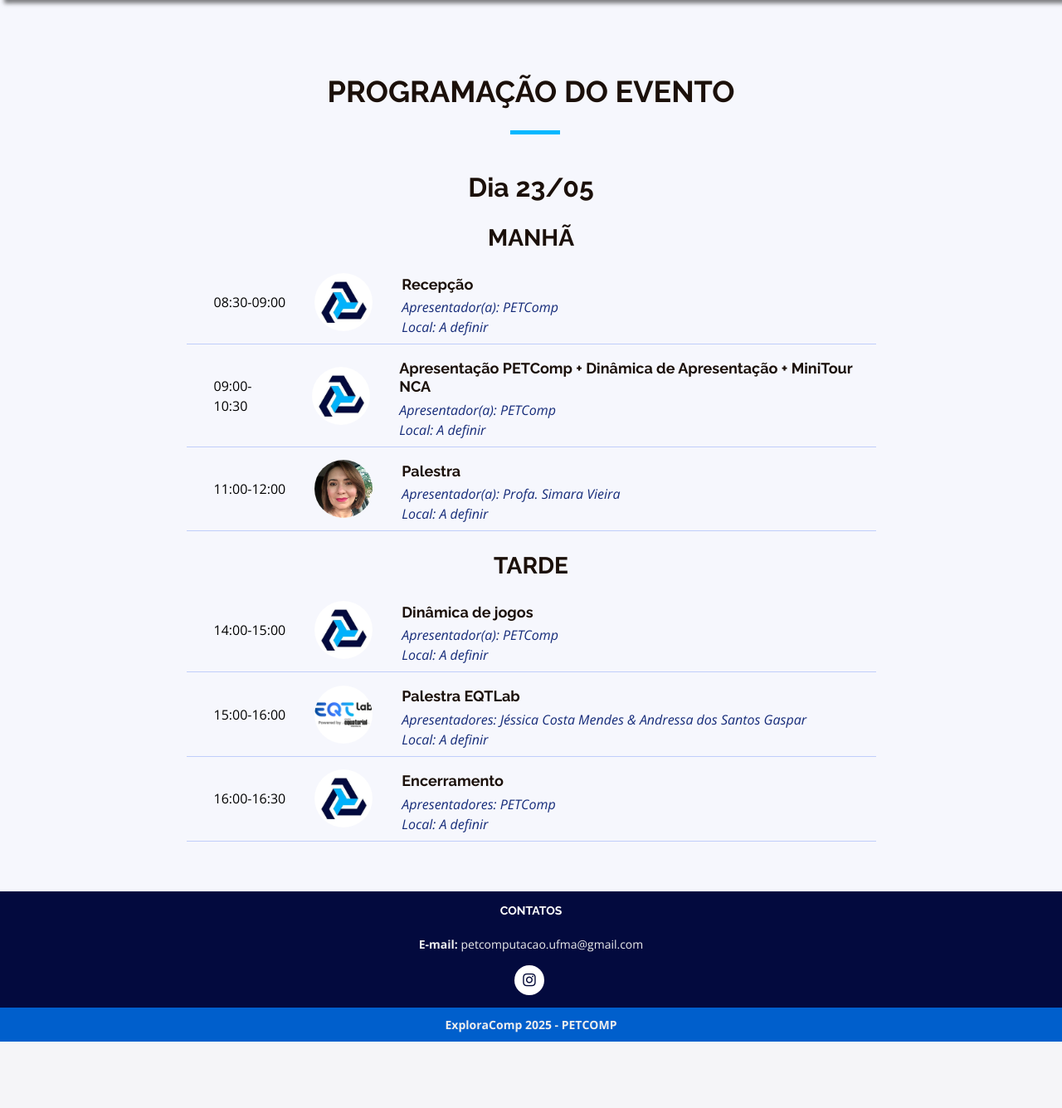
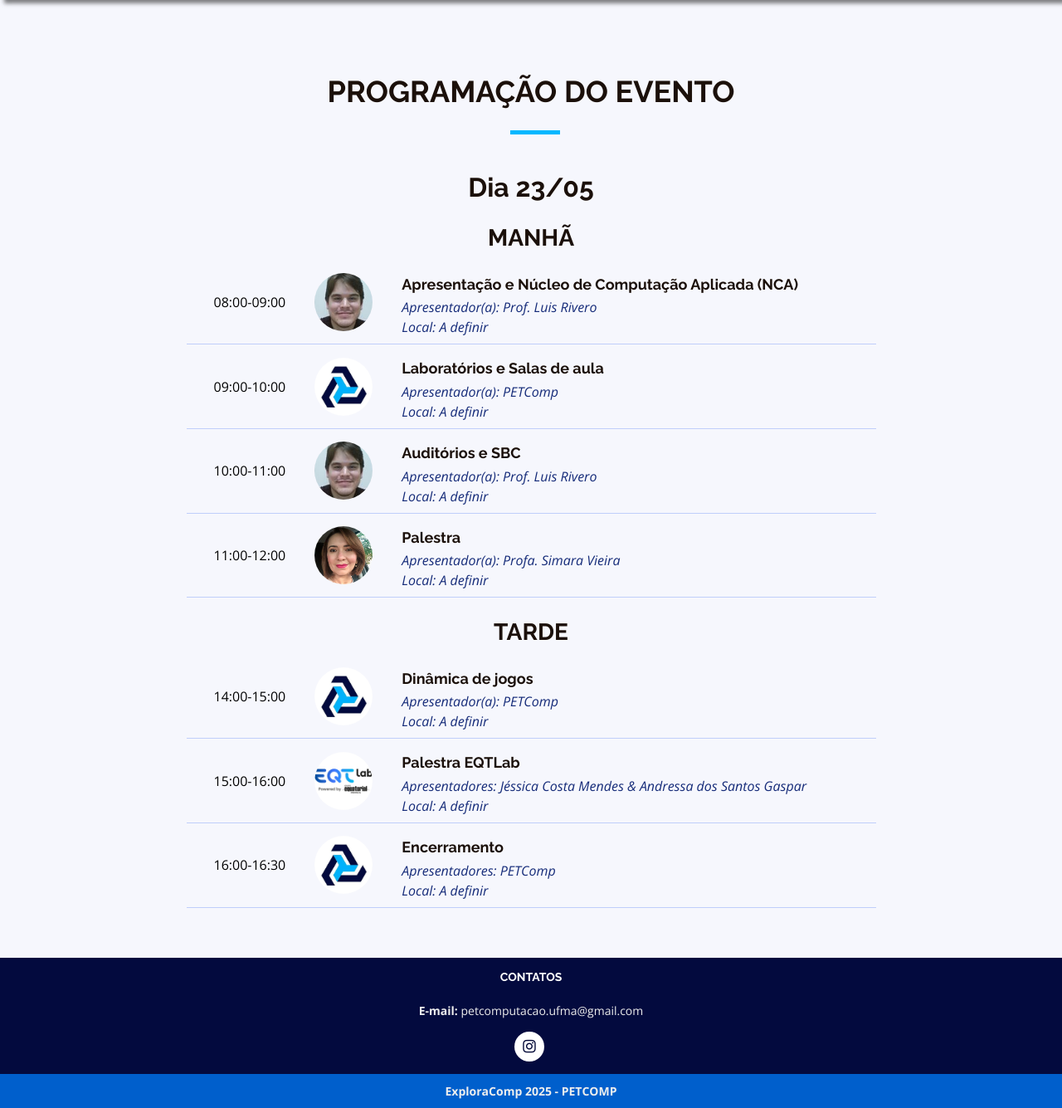
Before and after one commit to PET-Comp-UFMA/exploracomp, a PHP site: page /programacao.php in a window 1280 px wide. Shown: the part 277-1612 px from the top of the page at 83% size. Before the commit the page ends 1532 px from the top, so only its background shows below. Run offline with PHP 8.4, Linux system fonts and the light colour scheme; some libraries are stand-ins or nearby versions.

Commit message:
atualização programação

```diff
--- a/programacao.php
+++ b/programacao.php
@@ -24,20 +24,29 @@ require_once('header.php');
                 <h3 class="schedule-day-title">MANHÃ</h3>
 
                 <div class="infos">
-                    <time>08:30-09:00</time>
+                    <time>08:00-09:00</time>
+                    <img src="img/speakers/lucho.jpg" alt="">
+                    <div class="sub-infos">
+                        <h4>Apresentação e Núcleo de Computação Aplicada (NCA)</h4>
+                        <p>Apresentador(a): Prof. Luis Rivero<br>Local: A definir</p>
+                    </div>
+                </div>
+
+                <div class="infos">
+                    <time>09:00-10:00</time>
                     <img src="img/speakers/pet.jpg" alt="">
                     <div class="sub-infos">
-                        <h4>Recepção</h4>
+                        <h4>Laboratórios e Salas de aula</h4>
                         <p>Apresentador(a): PETComp<br>Local: A definir</p>
                     </div>
                 </div>
 
                 <div class="infos">
-                    <time>09:00-10:30</time>
-                    <img src="img/speakers/pet.jpg" alt="">
+                    <time>10:00-11:00</time>
+                    <img src="img/speakers/lucho.jpg" alt="">
                     <div class="sub-infos">
-                        <h4>Apresentação PETComp + Dinâmica de Apresentação + MiniTour NCA </h4>
-                        <p>Apresentador(a): PETComp<br>Local: A definir</p>
+                        <h4>Auditórios e SBC</h4>
+                        <p>Apresentador(a): Prof. Luis Rivero<br>Local: A definir</p>
                     </div>
                 </div>
 
```
